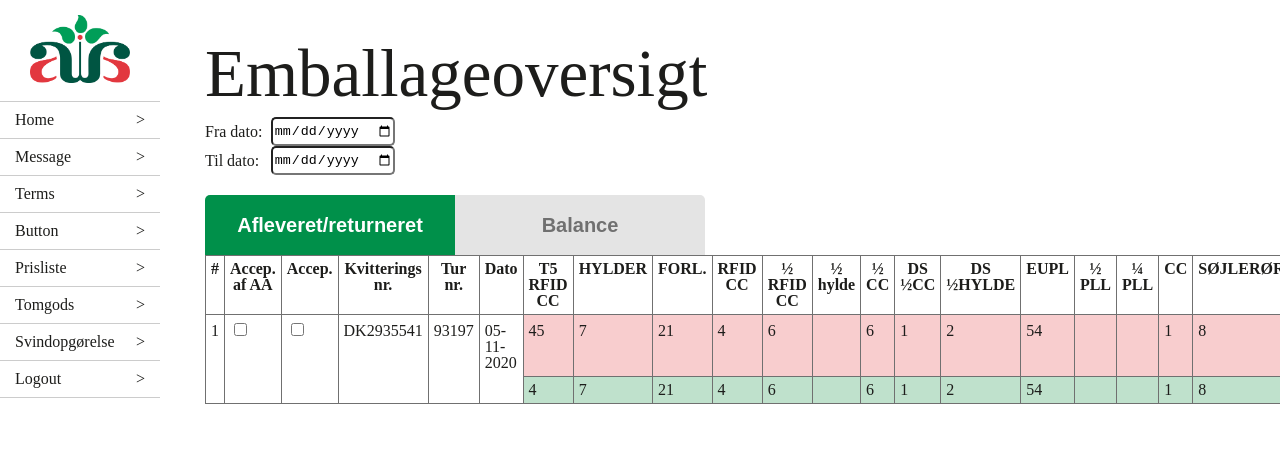
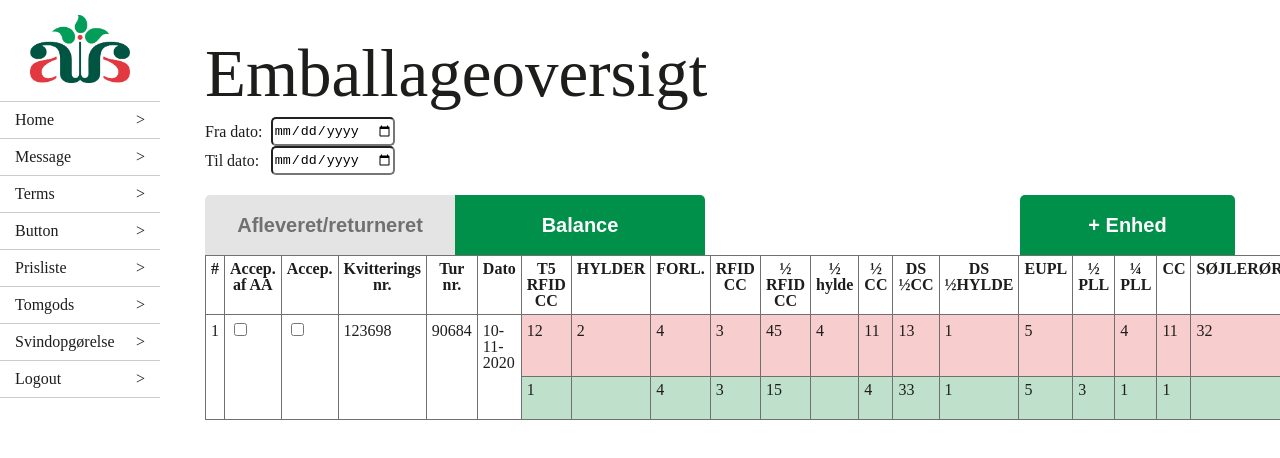
Before and after one commit to Surkrit/aa-emballage-app, a React (Create React App) app: page /Customer/Home in a window 1280 px wide. Shown: the top 458 px of the page. Built offline with nearby package versions, Linux system fonts and the light colour scheme.

Commit message:
Emballage opdateret, mangler stadig noget funktionalitet i forhold til dropdown og kommentar

```diff
--- a/src/components/Emballage.js
+++ b/src/components/Emballage.js
@@ -1,10 +1,16 @@
 import "../style/App.css";
 import Headline from "./Headline";
 import Comment from "./Comment";
+import DropDown from "./DropDown";
+
+import { BrowserRouter as Router, Switch, Route, Link } from "react-router-dom";
 
 function Emballage() {
   return (
     <>
+      <Router>
+        <Switch>
+          <Route exact path="/Customer/Home">
             <Headline title="Emballageoversigt" />
             <div className="emballage-date">
               <p>Fra dato:</p> <input type="date" />
@@ -13,9 +19,17 @@ function Emballage() {
               <p>Til dato:</p> <input type="date" />
             </div>
 
-      <div class="emballage-buttons">
-        <button>Afleveret/returneret</button>
-        <button>Balance</button>
+            <div className="table-buttons">
+              <div className="emballage-buttons">
+                <button>
+                  <Link to="Home">Afleveret/returneret</Link>
+                </button>
+                <button className="button--active">
+                  <Link to="Balance">Balance</Link>
+                </button>
+              </div>
+
+              <DropDown />
             </div>
 
             <table>
@@ -62,9 +76,141 @@ function Emballage() {
                   <h4>PDF</h4>
                 </th>
               </tr>
-        <Row />
+              <RowAfleveret
+                Id="1"
+                AccepAA="yes"
+                AccepKunde="yes"
+                Kvittering="123698"
+                Tur="90684"
+                Dato="10-11-2020"
+                T5RfidCCInn="12"
+                HylderInn="2"
+                ForlInn="4"
+                RFIDccInn="3"
+                halfRFIDccInn="45"
+                halfHyldeInn="4"
+                halfCCInn="11"
+                DSHalfCCInn="13"
+                DSHalfHyldeInn="1"
+                EuplInn="5"
+                HalfPllInn=""
+                quartPllInn="4"
+                CCInn="11"
+                SojleInn="32"
+                T5RfidCCOut="1"
+                HylderOut=" "
+                ForlOut="4"
+                RFIDccOut="3"
+                halfRFIDccOut="15"
+                halfHyldeOut=""
+                halfCCOut="4"
+                DSHalfCCOut="33"
+                DSHalfHyldeOut="1"
+                EuplOut="5"
+                HalfPllOut="3"
+                quartPllOut="1"
+                CCOut="1"
+                SojleOut=""
+                Signed="no"
+                Kommentar="Det her en kommentar"
+              />
+            </table>
+          </Route>
 
+          <Route exact path="/Customer/Balance">
+            <Headline title="Emballageoversigt" />
+            <div className="emballage-date">
+              <p>Fra dato:</p> <input type="date" />
+            </div>
+            <div className="emballage-date">
+              <p>Til dato:</p> <input type="date" />
+            </div>
+
+            <div className="table-buttons">
+              <div className="emballage-buttons">
+                <button>
+                  <Link to="Home">Afleveret/returneret</Link>
+                </button>
+                <button className="button--active">
+                  <Link to="Balance">Balance</Link>
+                </button>
+              </div>
+
+              <DropDown />
+            </div>
+
+            <table>
+              <tr>
+                <th>
+                  <h4>#</h4>
+                </th>
+                <th>
+                  <h4>Accep. af AA</h4>
+                </th>
+                <th>
+                  <h4>Accep.</h4>
+                </th>
+                <th>
+                  <h4>Kvitterings nr.</h4>
+                </th>
+                <th>
+                  <h4>Tur nr.</h4>
+                </th>
+                <th>
+                  <h4>Dato</h4>
+                </th>
+                <Type FullName="T5 RFID CC" />
+                <Type FullName="HYLDER" />
+                <Type FullName="FORL." />
+                <Type FullName="RFID CC" />
+                <Type FullName="½ RFID CC" />
+                <Type FullName="½ hylde" />
+                <Type FullName="½ CC" />
+                <Type FullName="DS ½CC" />
+                <Type FullName="DS ½HYLDE" />
+                <Type FullName="EUPL" />
+                <Type FullName="½ PLL" />
+                <Type FullName="¼ PLL" />
+                <Type FullName="CC" />
+                <Type FullName="SØJLERØR" />
+                <th>
+                  <h4>Signeret</h4>
+                </th>
+                <th>
+                  <h4>Kommentar</h4>
+                </th>
+                <th>
+                  <h4>PDF</h4>
+                </th>
+              </tr>
+              <RowBalance
+                Id="1"
+                AccepAA="yes"
+                AccepKunde="yes"
+                Kvittering="123698"
+                Tur="90684"
+                Dato="10-11-2020"
+                T5RfidCC="1"
+                Hylder="2"
+                Forl="4"
+                RFIDcc="3"
+                halfRFIDcc="45"
+                halfHylde=""
+                halfCC="4"
+                DSHalfCC="13"
+                DSHalfHylde="1"
+                Eupl="5"
+                HalfPll=""
+                quartPll="1"
+                CC="1"
+                Sojle=""
+                signed="no"
+                Kommentar="Det her en kommentar"
+              />
             </table>
+          </Route>
+        </Switch>
+      </Router>
     </>
   );
 }
@@ -77,12 +223,49 @@ function Type({ FullName }) {
   );
 }
 
-function Row({ FullName }) {
+function RowAfleveret({
+  Id,
+  AccepAA,
+  AccepKunde,
+  Kvittering,
+  Tur,
+  Dato,
+  T5RfidCCInn,
+  HylderInn,
+  ForlInn,
+  RFIDccInn,
+  halfRFIDccInn,
+  halfHyldeInn,
+  halfCCInn,
+  DSHalfCCInn,
+  DSHalfHyldeInn,
+  EuplInn,
+  HalfPllInn,
+  quartPllInn,
+  CCInn,
+  SojleInn,
+  T5RfidCCOut,
+  HylderOut,
+  ForlOut,
+  RFIDccOut,
+  halfRFIDccOut,
+  halfHyldeOut,
+  halfCCOut,
+  DSHalfCCOut,
+  DSHalfHyldeOut,
+  EuplOut,
+  HalfPllOut,
+  quartPllOut,
+  CCOut,
+  SojleOut,
+  Signed,
+  Kommentar,
+}) {
   return (
     <>
       <tr>
         <td>
-          <h4>1</h4>
+          <h4>{Id}</h4>
         </td>
         <td>
           <h4>
@@ -95,55 +278,55 @@ function Row({ FullName }) {
           </h4>
         </td>
         <td>
-          <h4>DK2935541</h4>
+          <h4>{Kvittering}</h4>
         </td>
         <td>
-          <h4>93197</h4>
+          <h4>{Tur}</h4>
         </td>
         <td>
-          <h4>05-11-2020</h4>
+          <h4>{Dato}</h4>
         </td>
         <td className="row--red">
-          <h4>45</h4>
+          <h4>{T5RfidCCInn}</h4>
         </td>
         <td className="row--red">
-          <h4>7</h4>
+          <h4>{HylderInn}</h4>
         </td>
         <td className="row--red">
-          <h4>21</h4>
+          <h4>{ForlInn}</h4>
         </td>
         <td className="row--red">
-          <h4>4</h4>
+          <h4>{RFIDccInn}</h4>
         </td>
         <td className="row--red">
-          <h4>6</h4>
+          <h4>{halfRFIDccInn}</h4>
         </td>
         <td className="row--red">
-          <h4> </h4>
+          <h4>{halfHyldeInn}</h4>
         </td>
         <td className="row--red">
-          <h4>6</h4>
+          <h4>{halfCCInn}</h4>
         </td>
         <td className="row--red">
-          <h4>1</h4>
+          <h4>{DSHalfCCInn}</h4>
         </td>
         <td className="row--red">
-          <h4>2</h4>
+          <h4>{DSHalfHyldeInn}</h4>
         </td>
         <td className="row--red">
-          <h4>54</h4>
+          <h4>{EuplInn}</h4>
         </td>
         <td className="row--red">
-          <h4> </h4>
+          <h4>{HalfPllInn}</h4>
         </td>
         <td className="row--red">
-          <h4> </h4>
+          <h4>{quartPllInn}</h4>
         </td>
         <td className="row--red">
-          <h4>1</h4>
+          <h4>{CCInn}</h4>
         </td>
         <td className="row--red">
-          <h4>8</h4>
+          <h4>{SojleInn}</h4>
         </td>
         <td>
           <h4>
@@ -152,9 +335,7 @@ function Row({ FullName }) {
         </td>
         <td>
           <button>Indsæt</button>
-          <h4>
-            {/* <Comment comment="hfsjljalkjdkla" /> */}
-          </h4>
+          <Comment Kommentar="hfsjljlk" />
         </td>
         <td>
           <h4>♥</h4>
@@ -168,50 +349,191 @@ function Row({ FullName }) {
         <td></td>
         <td></td>
         <td className="row--green">
-          <h4>4</h4>
+          <h4>{T5RfidCCOut}</h4>
         </td>
         <td className="row--green">
-          <h4>7</h4>
+          <h4>{HylderOut}</h4>
         </td>
         <td className="row--green">
-          <h4>21</h4>
+          <h4>{ForlOut}</h4>
         </td>
         <td className="row--green">
-          <h4>4</h4>
+          <h4>{RFIDccOut}</h4>
         </td>
         <td className="row--green">
-          <h4>6</h4>
+          <h4>{halfRFIDccOut}</h4>
         </td>
         <td className="row--green">
-          <h4> </h4>
+          <h4>{halfHyldeOut}</h4>
         </td>
         <td className="row--green">
-          <h4>6</h4>
+          <h4>{halfCCOut}</h4>
         </td>
         <td className="row--green">
-          <h4>1</h4>
+          <h4>{DSHalfCCOut}</h4>
         </td>
         <td className="row--green">
-          <h4>2</h4>
+          <h4>{DSHalfHyldeOut}</h4>
         </td>
         <td className="row--green">
-          <h4>54</h4>
+          <h4>{EuplOut}</h4>
         </td>
         <td className="row--green">
-          <h4> </h4>
+          <h4>{HalfPllOut}</h4>
         </td>
         <td className="row--green">
-          <h4> </h4>
+          <h4>{quartPllOut}</h4>
         </td>
         <td className="row--green">
-          <h4>1</h4>
+          <h4>{CCOut}</h4>
         </td>
         <td className="row--green">
-          <h4>8</h4>
+          <h4>{SojleOut}</h4>
         </td>
+        <td></td>
+        <td>
+          <h4>{Kommentar}</h4>
+        </td>
+        <td>
+          <h4 className="empty">.</h4>
+        </td>
+      </tr>
+    </>
+  );
+}
+
+function RowBalance({
+  Id,
+  AccepAA,
+  AccepKunde,
+  Kvittering,
+  Tur,
+  Dato,
+  T5RfidCC,
+  Hylder,
+  Forl,
+  RFIDcc,
+  halfRFIDcc,
+  halfHylde,
+  halfCC,
+  DSHalfCC,
+  DSHalfHylde,
+  Eupl,
+  HalfPll,
+  quartPll,
+  CC,
+  Sojle,
+  signed,
+  Kommentar,
+}) {
+  return (
+    <>
+      <tr>
+        <td>
+          <h4>{Id}</h4>
+        </td>
+        <td>
+          <h4>
+            <input type="checkbox" />
+          </h4>
+        </td>
+        <td>
+          <h4>
+            <input type="checkbox" />
+          </h4>
+        </td>
+        <td>
+          <h4>{Kvittering}</h4>
+        </td>
+        <td>
+          <h4>{Tur}</h4>
+        </td>
+        <td>
+          <h4>{Dato}</h4>
+        </td>
+        <td>
+          <h4>{T5RfidCC}</h4>
+        </td>
+        <td>
+          <h4>{Hylder}</h4>
+        </td>
+        <td>
+          <h4>{Forl}</h4>
+        </td>
+        <td>
+          <h4>{RFIDcc}</h4>
+        </td>
+        <td>
+          <h4>{halfRFIDcc}</h4>
+        </td>
+        <td>
+          <h4>{halfHylde}</h4>
+        </td>
+        <td>
+          <h4>{halfCC}</h4>
+        </td>
+        <td>
+          <h4>{DSHalfCC}</h4>
+        </td>
+        <td>
+          <h4>{DSHalfHylde}</h4>
+        </td>
+        <td>
+          <h4>{Eupl}</h4>
+        </td>
+        <td>
+          <h4>{HalfPll}</h4>
+        </td>
+        <td>
+          <h4>{quartPll}</h4>
+        </td>
+        <td>
+          <h4>{CC}</h4>
+        </td>
+        <td>
+          <h4>{Sojle}</h4>
+        </td>
+        <td>
+          <h4>
+            <input type="checkbox" />
+          </h4>
+        </td>
+        <td>
+          <button>Indsæt</button>
+          <Comment Comment={Kommentar} />
+        </td>
+        <td>
+          <h4>♥</h4>
+        </td>
+      </tr>
+      <tr>
         <td></td>
         <td></td>
         <td></td>
+        <td></td>
+        <td></td>
+        <td></td>
+        <td></td>
+        <td></td>
+        <td></td>
+        <td></td>
+        <td></td>
+        <td></td>
+        <td></td>
+        <td></td>
+        <td></td>
+        <td></td>
+        <td></td>
+        <td></td>
+        <td></td>
+        <td></td>
+        <td></td>
+        <td>
+          <h4>{Kommentar}</h4>
+        </td>
+        <td>
+          <h4 className="empty">.</h4>
+        </td>
       </tr>
     </>
   );
--- a/src/index.js
+++ b/src/index.js
@@ -11,7 +11,6 @@ import Button from './components/Button';
 import Emballage from './components/Emballage';
 import Headline from './components/Headline';
 import Message from './components/Message';
-import Comment from './components/Comment';
 import Login from './pages/login';
 import Admin from './pages/admin';
 
--- a/src/style/App.css
+++ b/src/style/App.css
@@ -83,9 +83,7 @@ p {
 }
 
 .form-enhed {
-  display: -webkit-box;
-  display: -ms-flexbox;
-  display: flex;
+  display: none;
   -webkit-box-orient: vertical;
   -webkit-box-direction: normal;
       -ms-flex-direction: column;
@@ -105,6 +103,7 @@ p {
   padding: 10px;
   border-radius: 5px 0px 5px 5px;
   border: 1px solid black;
+  display: none;
 }
 
 .main {
@@ -274,28 +273,34 @@ p {
   height: 25px;
 }
 
-.emballage-buttons {
-  margin-top: 20px;
-}
-
 .emballage-buttons button {
   width: 250px;
   height: 60px;
   font-size: 20px;
   border: 0px;
   font-weight: 600;
+  background: #e4e4e4;
+}
+
+.emballage-buttons button a {
+  color: #707070;
+  text-decoration: none;
 }
 
 .emballage-buttons button:first-of-type {
   border-radius: 5px 0px 0px 0px;
-  background: #00904A;
-  color: white;
 }
 
 .emballage-buttons button:last-of-type {
   border-radius: 0px 5px 0px 0px;
-  background: #e4e4e4;
-  color: #707070;
+}
+
+.emballage-buttons .button--active {
+  background: #00904A;
+}
+
+.emballage-buttons .button--active a {
+  color: white;
 }
 
 table {
@@ -327,6 +332,20 @@ table tr .row--red {
 
 table tr .row--green {
   background: #bfe1cc;
+}
+
+table tr .empty {
+  color: white;
+}
+
+.table-buttons {
+  display: -webkit-box;
+  display: -ms-flexbox;
+  display: flex;
+  -webkit-box-pack: justify;
+      -ms-flex-pack: justify;
+          justify-content: space-between;
+  margin-top: 20px;
 }
 
 .login--wrapper {
--- a/src/style/components/_Comment.scss
+++ b/src/style/components/_Comment.scss
@@ -3,4 +3,5 @@
     padding: 10px;
     border-radius: 5px 0px 5px 5px;
     border: 1px solid black;
+    display: none;
 }
--- a/src/style/components/_DropDown.scss
+++ b/src/style/components/_DropDown.scss
@@ -12,7 +12,7 @@
   cursor: pointer;
 }
 .form-enhed {
-  display: flex;
+  display: none;
   flex-direction: column;
   width: 213px;
   border: 1px solid black;
--- a/src/style/components/_Emballage.scss
+++ b/src/style/components/_Emballage.scss
@@ -12,22 +12,28 @@
 }
 
 .emballage-buttons {
-  margin-top: 20px;
   button {
     width: 250px;
     height: 60px;
     font-size: 20px;
     border: 0px;
     font-weight: 600;
+    background: #e4e4e4;
+    a{
+      color: $secondary-color;
+      text-decoration: none;
+    }
     &:first-of-type {
       border-radius: 5px 0px 0px 0px;
-      background: $primary-color;
-      color: white;
     }
     &:last-of-type {
       border-radius: 0px 5px 0px 0px;
-      background: #e4e4e4;
-      color: $secondary-color;
+    }
+  }
+  .button--active{
+    background: $primary-color;
+    a{
+      color: white;
     }
   }
 }
@@ -63,5 +69,14 @@ table {
     .row--green {
       background: #bfe1cc;
     }
+    .empty{
+      color: white;
+    }
   }
 }
+
+.table-buttons{
+  display: flex;
+  justify-content: space-between;
+  margin-top: 20px;
+}
```
Also changed, not shown: 1 other file (tests, documents, lock files or other folders). Lines whose indentation alone changed are shown as unchanged.
